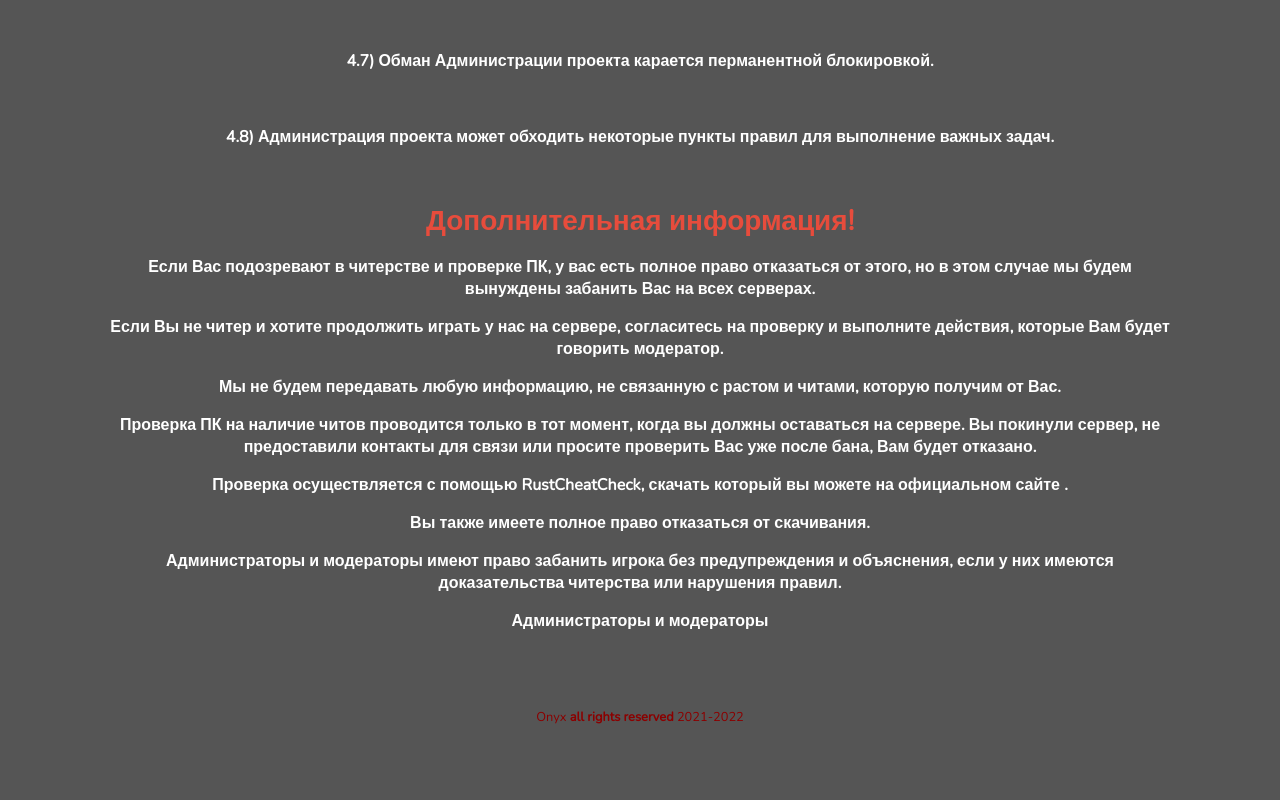
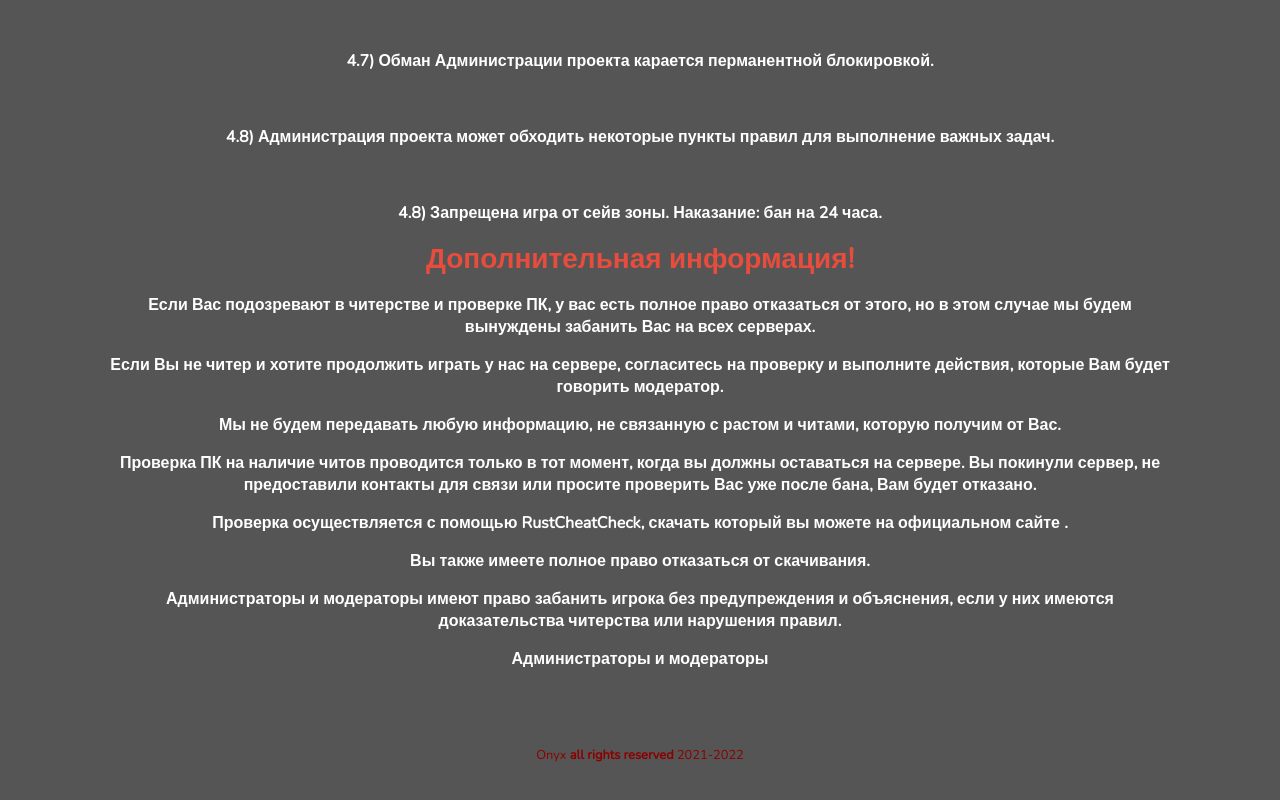
Before and after one commit to av1ast/rules, a plain HTML site: page index.html in a window 1280 px wide. Shown: the part 5902-6702 px from the top of the page. Drawn offline with nearby package versions, Linux system fonts and the light colour scheme.

Commit message:
Update index.html

```diff
--- a/index.html
+++ b/index.html
@@ -287,6 +287,8 @@
 
 <p>&nbsp;</p>
 
+<p dir="ltr"><strong>4.8) Запрещена игра от сейв зоны. Наказание: бан на 24 часа.</strong></p>
+
 <p dir="ltr"><span style="font-size:28px"><span style="color:#e74c3c"><strong>Дополнительная информация!</strong></span></span></p>
 
 <p dir="ltr"><strong>Если Вас подозревают в читерстве и проверке ПК, у вас есть полное право отказаться от этого, но в этом случае мы будем вынуждены забанить Вас на всех серверах.</strong></p>
```
